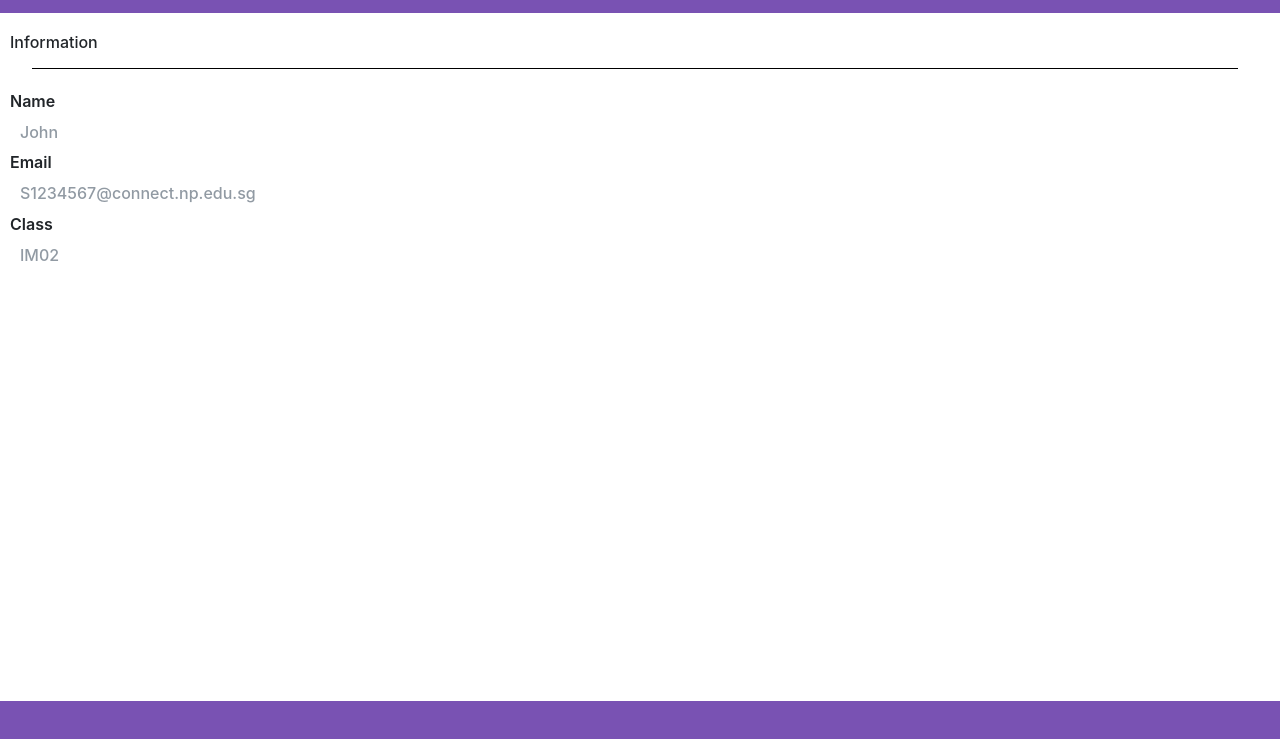
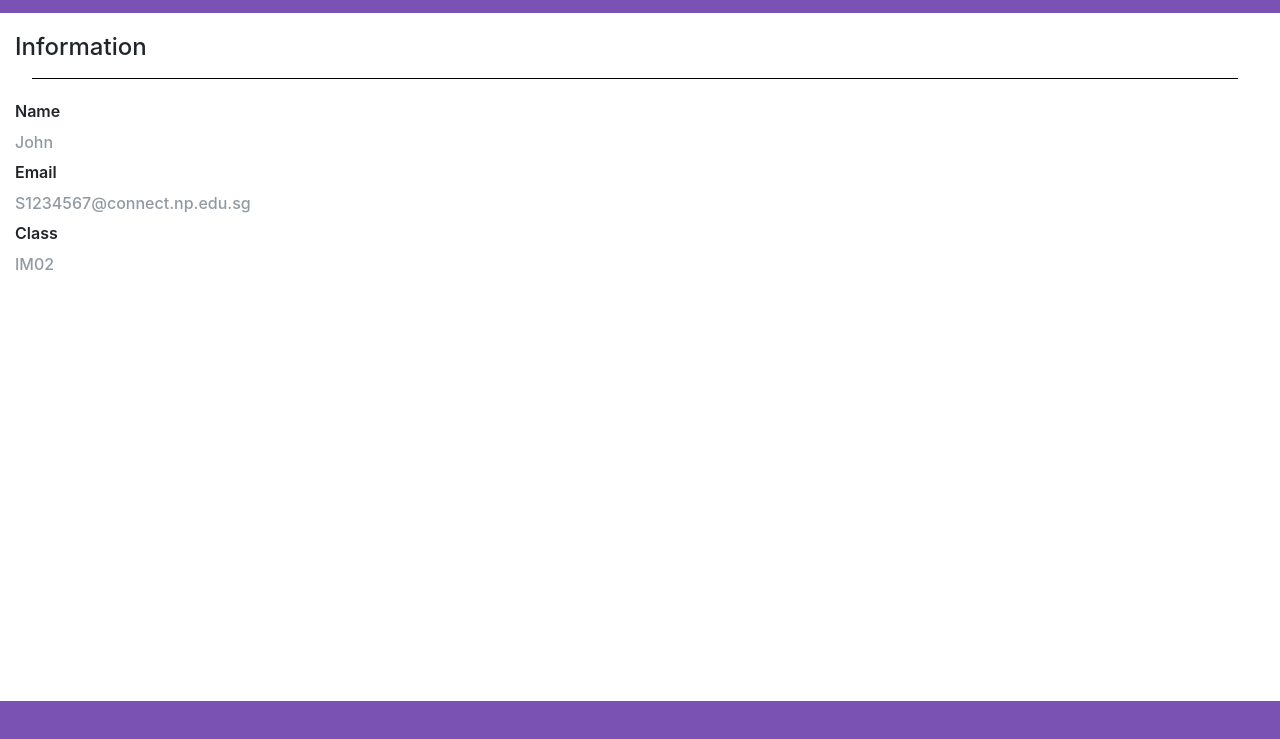
Before and after one commit to DonavanPehZiHao/fantastica, a plain HTML site: page profile.html in a window 1280 px wide. Shown: the part 59-798 px from the top of the page. Drawn offline with Linux system fonts and the light colour scheme.

Commit message:
profile page updated

```diff
--- a/assets/css/style.css
+++ b/assets/css/style.css
@@ -130,8 +130,8 @@ hr {
     width:80%;
 }
 
-.details h6{
-    margin-left:10px;
+.details h4{
+    margin-left:15px;
 }
 
 .information {
@@ -152,5 +152,5 @@ hr {
 }
 
 .col-sm-6 {
-    margin-left:10px;
+    margin-left:15px;
 }
--- a/profile.html
+++ b/profile.html
@@ -23,7 +23,7 @@
         </div>
     </nav>
     <div class="details">
-        <h6>Information</h6>
+        <h4>Information</h4>
         <hr>
         <div class="information">
             <div class="row">
```
